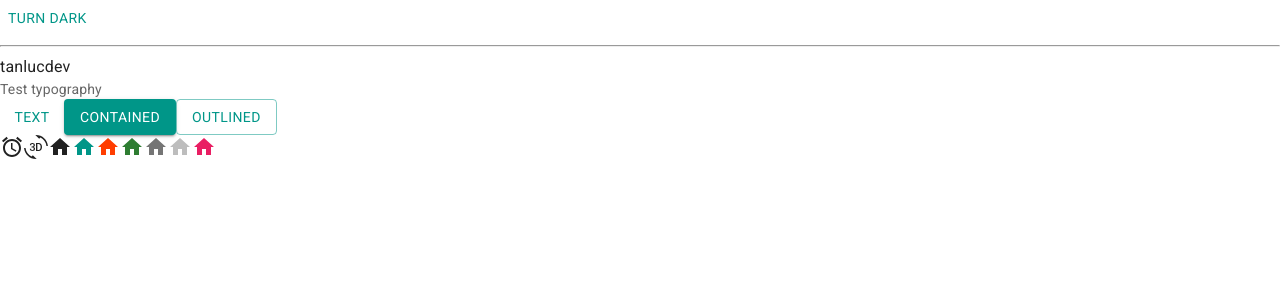
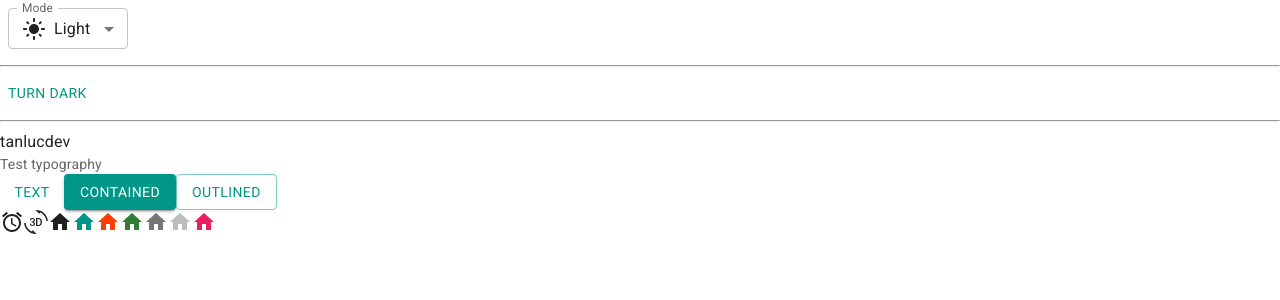
Before and after one commit to tanlucdev/trello-web, a React (Vite) app: page / in a window 1280 px wide. Shown: the top 300 px of the page. Built offline with nearby package versions, Linux system fonts and the light colour scheme.

Commit message:
complete dark light mode

```diff
--- a/src/App.jsx
+++ b/src/App.jsx
@@ -5,6 +5,51 @@
 import { pink } from '@mui/material/colors'
 import Typography from '@mui/material/Typography'
 import { useColorScheme } from '@mui/material/styles'
+import InputLabel from '@mui/material/InputLabel'
+import MenuItem from '@mui/material/MenuItem'
+import FormControl from '@mui/material/FormControl'
+import Select from '@mui/material/Select'
+import LightModeIcon from '@mui/icons-material/LightMode'
+import DarkModeOutlinedIcon from '@mui/icons-material/DarkModeOutlined'
+import SettingsBrightnessIcon from '@mui/icons-material/SettingsBrightness'
+import Box from '@mui/material/Box'
+
+function ModeSelect() {
+  const { mode, setMode } = useColorScheme()
+  const handleChange = (event) => {
+    const selectedMode = event.target.value
+    setMode(selectedMode)
+  }
+
+  return (
+    <FormControl sx={{ m: 1, minWidth: 120 }} size="small">
+      <InputLabel id="label-select-dark-light-mode">Mode</InputLabel>
+      <Select
+        labelId="label-select-dark-light-mode"
+        id="select-dark-light-mode"
+        value={mode}
+        label="Mode"
+        onChange={handleChange}
+      >
+        <MenuItem value="light">
+          <Box sx={{ display: 'flex', textAlign: 'center', gap: 1 }}>
+            <LightModeIcon /> Light
+          </Box>
+        </MenuItem>
+        <MenuItem value="dark">
+          <Box sx={{ display: 'flex', textAlign: 'center', gap: 1 }}>
+            <DarkModeOutlinedIcon /> Dark
+          </Box>
+        </MenuItem>
+        <MenuItem value="system">
+          <Box sx={{ display: 'flex', textAlign: 'center', gap: 1 }}>
+            <SettingsBrightnessIcon /> System
+          </Box>
+        </MenuItem>
+      </Select>
+    </FormControl>
+  )
+}
 
 function ModeToggle() {
   const { mode, setMode } = useColorScheme()
@@ -23,6 +68,8 @@
 
   return (
     <>
+      <ModeSelect />
+      <hr />
       <ModeToggle />
       <hr />
       <div>tanlucdev</div>
```
